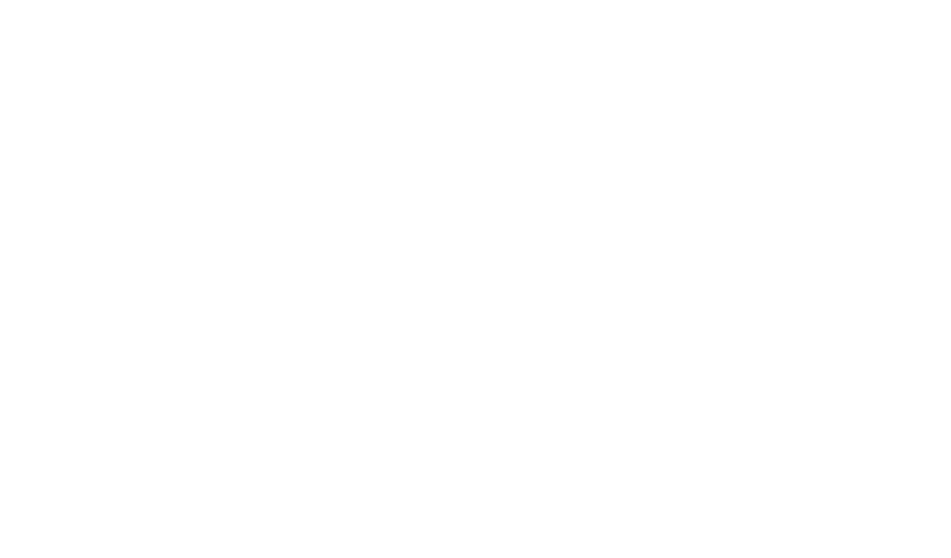
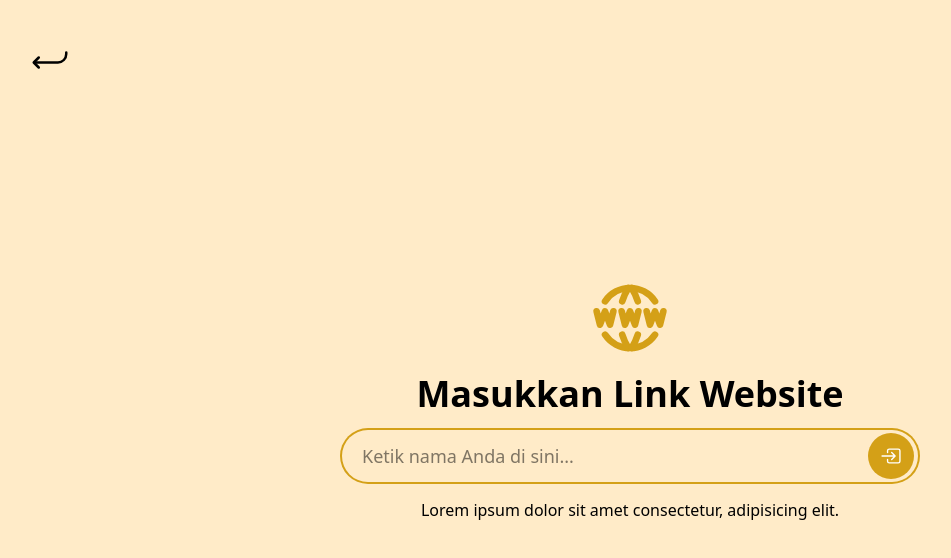
Before and after one commit to SoulFriendOrganization/frontend, a React (Vite) app: page /validate-website in a window 1280 px wide. Before the commit this address had no page. Shown: the top 558 px of the page, without its empty margins (10-961 px from the left). Built offline with nearby package versions, Linux system fonts and the light colour scheme.

Commit message:
feat: Add ValidateWebsitePage component and update routing

```diff
--- a/src/pages/HomePage.jsx
+++ b/src/pages/HomePage.jsx
@@ -29,7 +29,6 @@
                         </Link>
                     </div>
                 </div>
-
                 <div className="flex flex-col items-center justify-between p-6 rounded-lg bg-white/50 shadow-sm h-full">
                     <div>
                         <TbBook className="w-12 h-12 text-[#D4A017] mb-4 mx-auto" />
@@ -50,7 +49,7 @@
                         <p className="text-center text-gray-700 mb-6">Verifikasi keaslian website untuk menghindari informasi hoax</p>
                     </div>
                     <div className="w-full rounded-md overflow-hidden text-white">
-                        <Link to="/verify" className="bg-[#D4A017] w-full h-12 items-center justify-center flex gap-2 hover:bg-[#C09016] transition-colors">
+                        <Link to="/validate-website" className="bg-[#D4A017] w-full h-12 items-center justify-center flex gap-2 hover:bg-[#C09016] transition-colors">
                             Verifikasi Website <FaArrowRight className="w-4 h-4"/>
                         </Link>
                     </div>
--- /dev/null
+++ b/src/pages/ValidateWebsitePage.jsx
@@ -0,0 +1,38 @@
+import { IoReturnDownBack, IoEnterOutline } from "react-icons/io5";
+import { Link } from "react-router";
+import { TbWorldWww } from "react-icons/tb";
+import { StreamText } from "../components/atoms";
+
+function ValidateWebsitePage() {
+    return (
+        <div className="w-full min-h-svh bg-[#FFEBC8] flex flex-col justify-center items-center">
+            <Link to="/home">
+                <IoReturnDownBack className="absolute top-10 left-10 cursor-pointer w-10 h-10"/>
+            </Link>
+            <div className="flex flex-col items-center justify-center w-full max-w-4xl px-4 py-8 space-y-4">
+                <TbWorldWww className="w-20 h-20 text-[#D4A017]" />
+                <h1 className="font-bold text-4xl">Masukkan Link Website</h1>
+                <div
+                    className="flex items-center w-xl relative"
+                >
+                    <input
+                    type="text"
+                    className="ring-2 ring-[#D4A017] rounded-full w-full focus:outline-none px-5 py-3 pr-14 text-lg"
+                    placeholder="Ketik nama Anda di sini..."
+                    />
+                    <button
+                    type="submit"
+                    className="absolute right-1 bg-[#D4A017] text-white p-3 rounded-full hover:bg-[#C39316] transition-colors cursor-pointer"
+                    >
+                        <IoEnterOutline size={22} />
+                    </button>
+                </div>
+                <p>
+                <StreamText text="Lorem ipsum dolor sit amet consectetur, adipisicing elit."/>
+                </p>
+            </div>
+        </div>
+    )
+}
+
+export default ValidateWebsitePage;
--- a/src/pages/index.jsx
+++ b/src/pages/index.jsx
@@ -3,5 +3,6 @@
 import LoginPage from "./LoginPage";
 import RegisterPage from "./RegisterPage";
 import HomePage from "./HomePage";
+import ValidateWebsitePage from "./ValidateWebsitePage";
 
-export {LandingPage, OverviewPage, LoginPage, RegisterPage, HomePage};
+export {LandingPage, OverviewPage, LoginPage, RegisterPage, HomePage, ValidateWebsitePage};
--- a/src/routes/Route.jsx
+++ b/src/routes/Route.jsx
@@ -1,5 +1,5 @@
 import { BrowserRouter, Routes, Route } from "react-router";
-import { LandingPage, OverviewPage, RegisterPage, LoginPage, HomePage } from "../pages";
+import { LandingPage, OverviewPage, RegisterPage, LoginPage, HomePage, ValidateWebsitePage } from "../pages";
 import { Layout } from "../components/templates";
 // import Middleware from "./Middleware";
 
@@ -26,6 +26,7 @@
                 </Route>
                 <Route path="/overview" element={<OverviewPage/>}/>
                 <Route path="/home" element={<HomePage/>}/>
+                <Route path="/validate-website" element={<ValidateWebsitePage/>}/>
                {/* <Route path="*" element={<NotFoundPage />} /> */}
             </Routes>
         </BrowserRouter>
```
